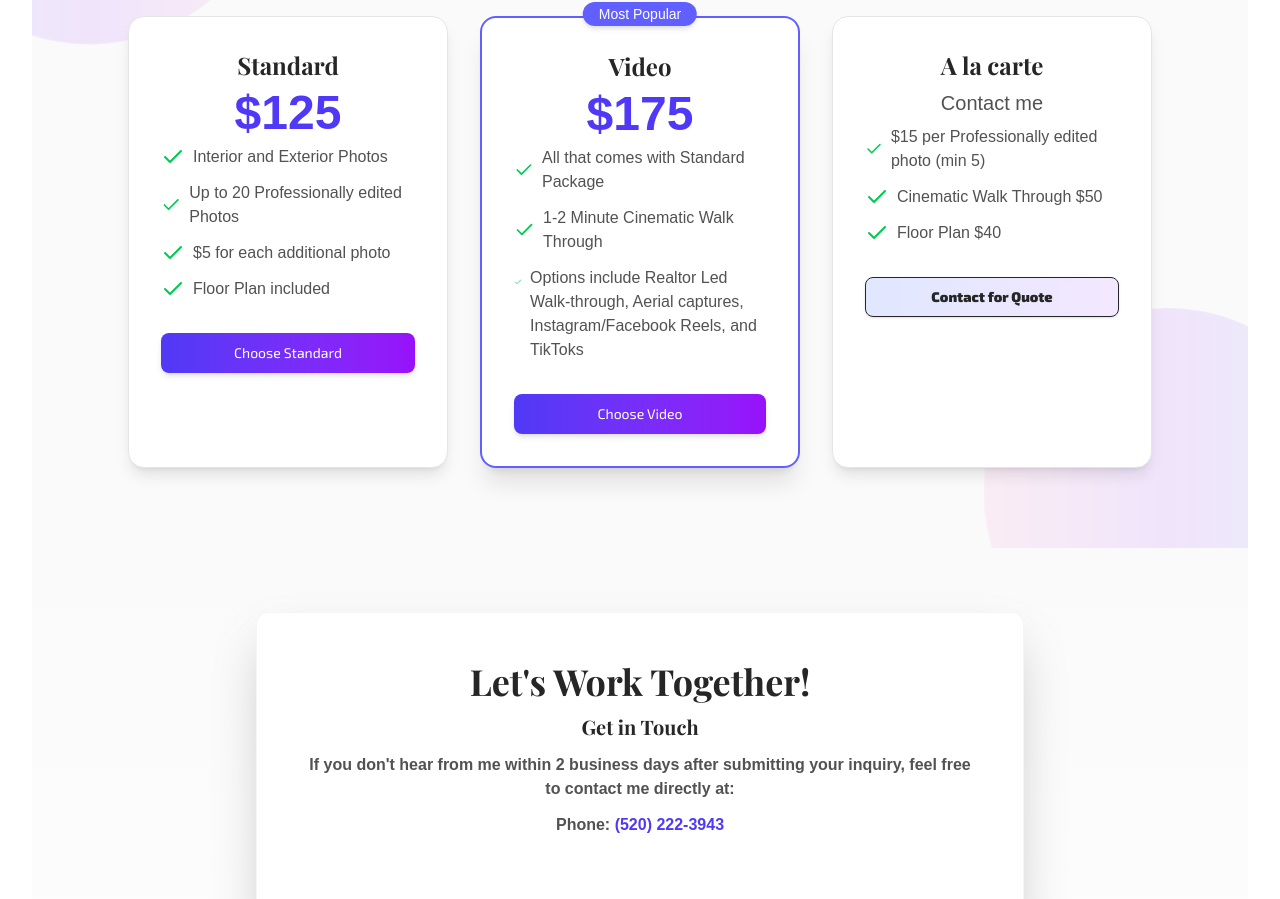
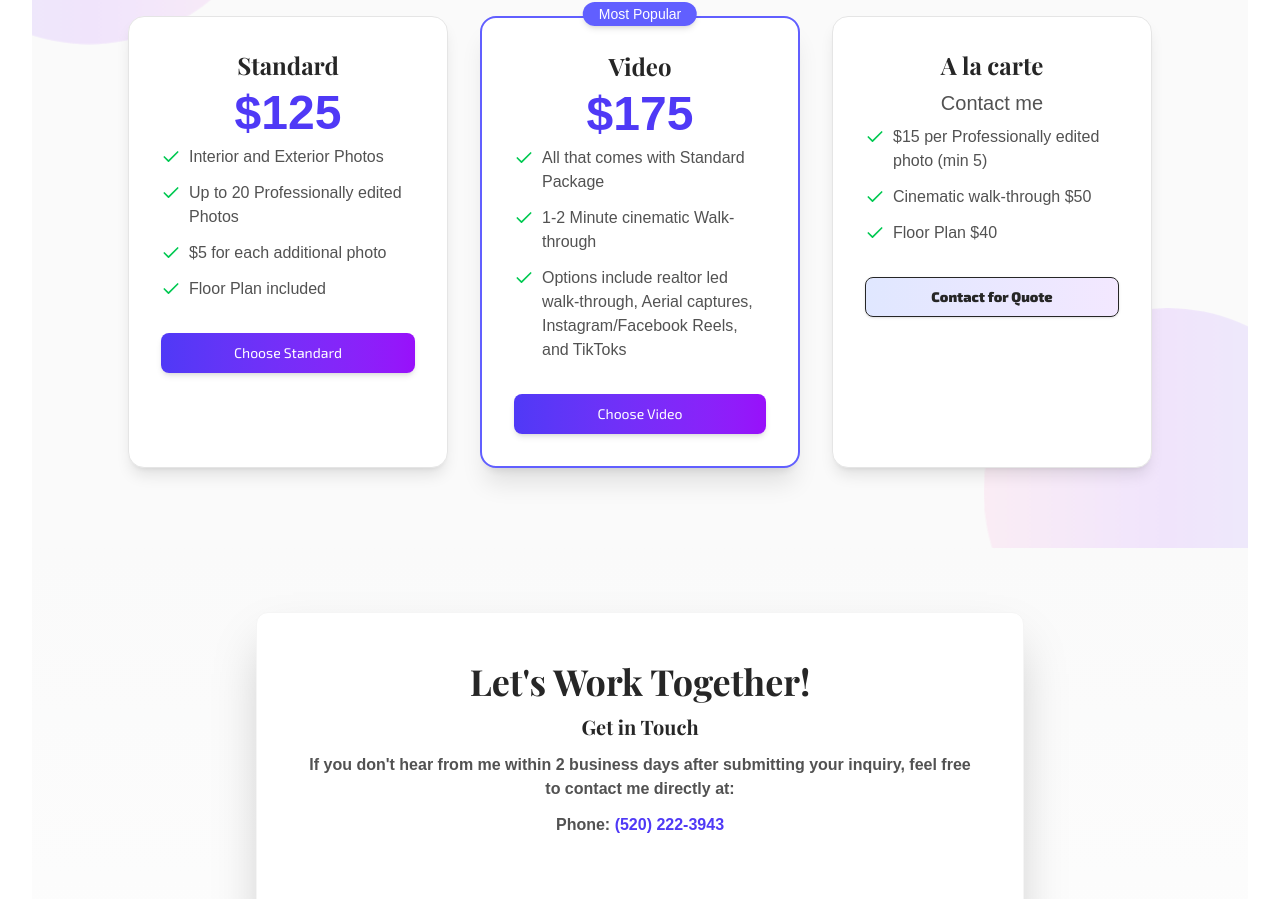
Before and after one commit to Saizeik/real-estate-portfolio, a Next.js app: page / in a window 1280 px wide. Shown: the part 2516-3415 px from the top of the page. Built offline with nearby package versions, Linux system fonts and the light colour scheme.

Commit message:
services cards ul mapping checkmark appearance update

```diff
--- a/src/components/Portfolio.tsx
+++ b/src/components/Portfolio.tsx
@@ -80,7 +80,7 @@ const portfolioItems: PortfolioItem[] = [
   {
     id: "12",
     src: "https://images.unsplash.com/photo-1449824913935-59a10b8d2000?ixlib=rb-4.0.3&auto=format&fit=crop&w=800&h=600",
-    alt: "Traditional brick home",
+    alt: "Commercial real estate",
     category: "exterior",
   },
 ];
--- a/src/components/Services.tsx
+++ b/src/components/Services.tsx
@@ -48,11 +48,18 @@ export default function PricingPackages() {
               </h3>
               <div className="text-4xl md:text-5xl font-bold text-indigo-600 mb-2">$125</div>
               <ul className="space-y-3 mb-8 text-neutral-600 text-left">
-                <li className="flex items-center"><Check className="text-green-500 mr-2" />Interior and Exterior Photos</li>
-                <li className="flex items-center"><Check className="text-green-500 mr-2" />Up to 20 Professionally edited Photos</li>
-                <li className="flex items-center"><Check className="text-green-500 mr-2" />$5 for each additional photo</li>
-                <li className="flex items-center"><Check className="text-green-500 mr-2" />Floor Plan included</li>
-              </ul>
+  {[
+    "Interior and Exterior Photos",
+    "Up to 20 Professionally edited Photos",
+    "$5 for each additional photo",
+    "Floor Plan included",
+  ].map((text, idx) => (
+    <li key={idx} className="flex items-start">
+      <Check className="text-green-500 mr-2 w-5 h-5 flex-shrink-0 mt-0.5" />
+      <span>{text}</span>
+    </li>
+  ))}
+</ul>
               <Button
                 onClick={() => handleChoosePackage("standard")}
                 className="w-full bg-gradient-to-r from-indigo-600 to-purple-600 hover:from-indigo-500 hover:to-purple-500 text-white font-medium rounded-lg shadow-md transition-all duration-300"
@@ -75,10 +82,17 @@ export default function PricingPackages() {
               </h3>
               <div className="text-5xl font-bold text-indigo-600 mb-2">$175</div>
               <ul className="space-y-3 mb-8 text-neutral-600 text-left">
-                <li className="flex items-center"><Check className="text-green-500 mr-2" />All that comes with Standard Package</li>
-                <li className="flex items-center"><Check className="text-green-500 mr-2" />1-2 Minute Cinematic Walk Through</li>
-                <li className="flex items-start"><Check className="text-green-500 mr-2 mt-1" />Options include Realtor Led Walk-through, Aerial captures, Instagram/Facebook Reels, and TikToks</li>
-              </ul>
+  {[
+    "All that comes with Standard Package",
+    "1-2 Minute cinematic Walk-through",
+    "Options include realtor led walk-through, Aerial captures, Instagram/Facebook Reels, and TikToks",
+  ].map((text, idx) => (
+    <li key={idx} className="flex items-start">
+      <Check className="text-green-500 mr-2 w-5 h-5 flex-shrink-0 mt-0.5" />
+      <span>{text}</span>
+    </li>
+  ))}
+</ul>
               <Button
                 onClick={() => handleChoosePackage("video")}
                 className="w-full bg-gradient-to-r from-indigo-600 to-purple-600 hover:from-indigo-500 hover:to-purple-500 text-white font-medium rounded-lg shadow-md transition-all duration-300"
@@ -96,10 +110,17 @@ export default function PricingPackages() {
               </h3>
               <div className="text-xl font-medium text-neutral-600 mb-2">Contact me</div>
               <ul className="space-y-3 mb-8 text-neutral-600 text-left">
-                <li className="flex items-center"><Check className="text-green-500 mr-2" />$15 per Professionally edited photo (min 5)</li>
-                <li className="flex items-center"><Check className="text-green-500 mr-2" />Cinematic Walk Through $50</li>
-                <li className="flex items-center"><Check className="text-green-500 mr-2" />Floor Plan $40</li>
-              </ul>
+  {[
+    "$15 per Professionally edited photo (min 5)",
+    "Cinematic walk-through $50",
+    "Floor Plan $40",
+  ].map((text, idx) => (
+    <li key={idx} className="flex items-start">
+      <Check className="text-green-500 mr-2 w-5 h-5 flex-shrink-0 mt-0.5" />
+      <span>{text}</span>
+    </li>
+  ))}
+</ul>
               <Button
                 onClick={() => handleChoosePackage("alacarte")}
                 variant="outline"
```
